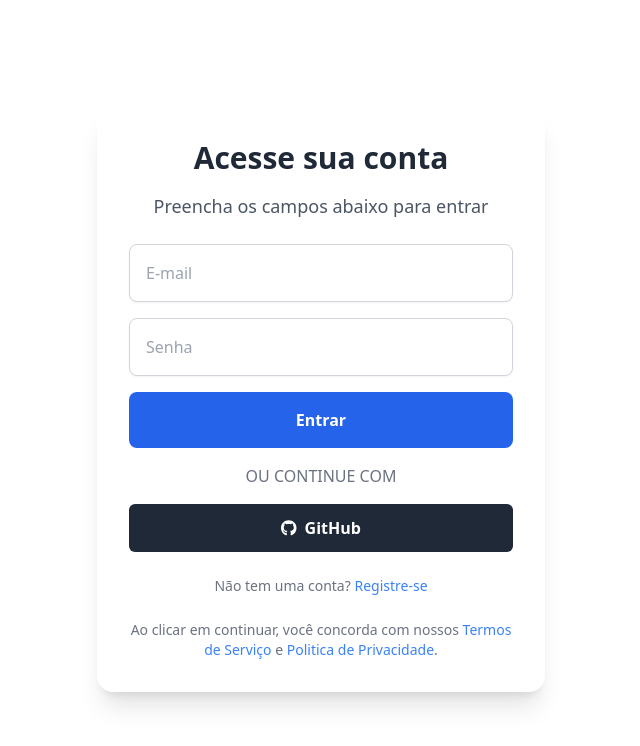
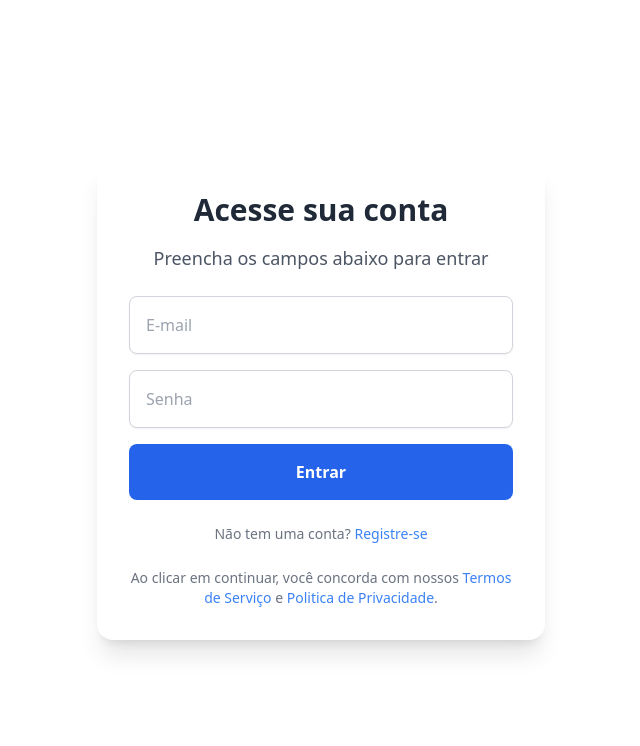
Before and after one commit to pedrodemmer/estacionamento-app, a Next.js app: page /login in a window 1280 px wide. Shown: the top 746 px of the page, without its empty margins (319-959 px from the left). Built offline with nearby package versions, Linux system fonts and the light colour scheme.

Commit message:
feat: tirando botões inutilizaveis (github)

```diff
--- a/src/app/cadastro/page.jsx
+++ b/src/app/cadastro/page.jsx
@@ -125,16 +125,6 @@ const RegistroPage = () => {
           </button>
         </form>
 
-        <div className="flex items-center justify-center my-6">
-          <span className="text-gray-500">OU SE REGISTRE COM</span>
-        </div>
-        <button
-          className="w-full p-4 bg-gray-800 text-white font-semibold rounded-lg hover:bg-gray-700 transition duration-300"
-        >
-          <FontAwesomeIcon icon={faGithub} className="mr-2" />
-          GitHub
-        </button>
-
         <div className="mt-6 text-center">
           <p className="text-sm text-gray-500">
             Já tem uma conta?{" "}
--- a/src/app/login/page.jsx
+++ b/src/app/login/page.jsx
@@ -76,17 +76,6 @@ const LoginPage = () => {
           </button>
         </form>
 
-        <div className="flex items-center justify-center my-4">
-          <span className="text-gray-500">OU CONTINUE COM</span>
-        </div>
-
-        <button
-          className="w-full p-3 bg-gray-800 text-white font-semibold rounded-md hover:bg-gray-700 transition duration-300"
-        >
-          <FontAwesomeIcon icon={faGithub} className="mr-2" />
-          GitHub
-        </button>
-
         <div className="mt-6 text-center">
           <p className="text-sm text-gray-500">
             Não tem uma conta?{" "}
```
